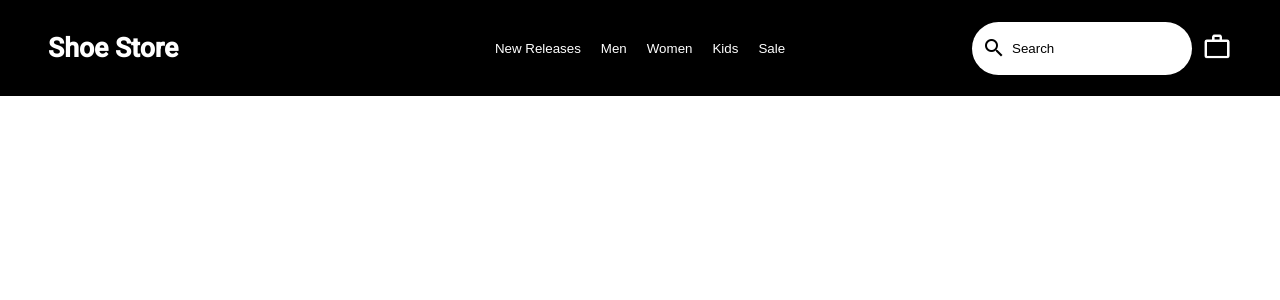
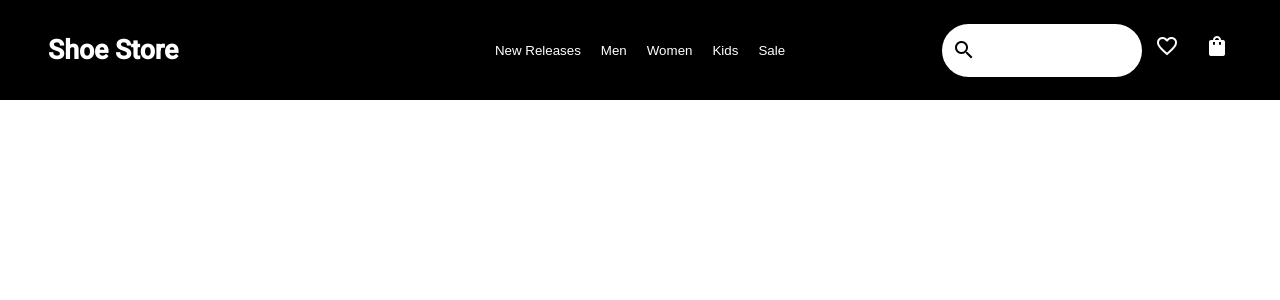
Before and after one commit to snappydevlpr/shoe-store, an Angular app: page / in a window 1280 px wide. Shown: the top 300 px of the page. Built offline with nearby package versions, Linux system fonts and the light colour scheme.

Commit message:
added search animation

```diff
--- a/src/app/navbar/navbar.component.css
+++ b/src/app/navbar/navbar.component.css
@@ -1,6 +1,11 @@
+:root{
+    --navbarHeight: 100px;
+}
+
 
 nav{
     background-color: black;
+    height: 100px;
 }
 
 #site-title{
@@ -11,32 +16,32 @@ nav{
 
 /* desktop */
 .desktop-menu{
+    align-items: center;
     display: flex;
+    height: 100%;
     justify-content: space-between;
-    align-items: center;
     padding: 0 38px
 
 }
 
 .desktop-menu-bar{
     position: absolute;
+    text-align: center;
     width: calc(100% - 76px);
-    text-align: center;
-    overflow: hidden;
 }
 
 .menu-buttons{
     background: none;
     border: none;
     color: white;
-    text-decoration: none;
     margin: 10px;
     padding: 0;
+    text-decoration: none;
 }
 
 #menu-button-img{
+    height: 20px;
     width: 30px;
-    height: 20px;
 }
 
 .icon-menu{
@@ -45,34 +50,33 @@ nav{
     z-index: 4;
 }
 
-#cart-icon{
-    height: wi;
-}
-
 .search-form{
-    display: flex;
     align-items: center;
     background: white;
     border: white;
     border-radius: 50px;
+    display: flex;
     padding: 10px;
     width: 200px;
     z-index: 4;
 }
 
 .search-entry{
+    background: none;
+    border: none;
     height: 100%;
-    border: none;
-    background: none;
+    width: 100%;
 }
 .search-entry:focus{
     outline: none;
 }
 
 .mobile-nav{
+    align-items: center;
     display: flex;
-    align-items: center;
     justify-content: space-between;
+    padding: 0 38px
+
 }
 
 .mobile-icon{
@@ -102,13 +106,13 @@ nav{
 }
 
 .mobile-icons{
+    align-items: center;
     display: flex;
-    align-items: center;
 }
 
 .mobile-search-icon{
+    height: 30px;
     width: 30px;
-    height: 30px;
 }
 
 .mobile-menu{
@@ -116,6 +120,39 @@ nav{
     transform: translateY(-20px);
 }
 
+.search-expand{
+    align-items: center;
+    background-color: black;
+    display: flex;
+    height: 100px;
+    justify-content: center;
+    align-items: center;
+    position: absolute;
+    right: 130px;
+    top: 0;
+    width: 210px;
+    z-index: -1;
+}
+
+.search-form-expanded{
+    display: flex;
+    align-items: center;
+    background: white;
+    border: white;
+    border-radius: 50px;
+    padding: 10px;
+    width: 90%;
+    height: 30px;
+    z-index: 4;
+}
+
+.search-button{
+    background: none;
+    border: none;
+    text-decoration: none;
+    margin: 10px;
+    padding: 0;
+}
 
 .mobile-menu-grid{
     display: grid;
--- a/src/app/navbar/navbar.component.html
+++ b/src/app/navbar/navbar.component.html
@@ -15,17 +15,17 @@
 
         <!-- icon menus -->
         <div class="icon-menu">
-
-            <div class="search-form">
+            <button (click)="expandSearch()" class="search-form">
                 <mat-icon>search</mat-icon>
-                <input class="search-entry" type="button" value="Search">
-            </div>
-
+                <p class="search-entry"  type="button" value="Search"></p>
+            </button>
             <button class="menu-buttons">
-                <img class="mobile-icon" id="cart-icon" src="../../assets/cart-icon.png" alt="cart-icon">
+                <mat-icon class="mobile-icon">favorite_border</mat-icon>
+            </button>
+            <button class="menu-buttons">
+                <mat-icon class="mobile-icon">shopping_bag</mat-icon>
             </button>
         </div>
-
     </div>
 
     <!-- mobile menu -->
@@ -33,20 +33,30 @@
             <h1 id="site-title">Shoe Store</h1>
         <div>
             <button class="menu-buttons">
-                <img class="mobile-icon" src="../../assets/outline_search_white.png" alt="search-icon">
+                <mat-icon class="mobile-icon">shopping_bag</mat-icon>
+
             </button>
-            <button class="menu-buttons">
-                <img class="mobile-icon" src="../../assets/cart-icon.png" alt="cart-icon">
+            <button class="menu-buttons" (click)="expandSearch()">
+                <mat-icon class="mobile-icon">search</mat-icon>
             </button>
             <button (click)="dropdownMenuMobileToggle()" class="menu-buttons">
-                <img class="mobile-icon" src="../../assets/menu-icon.png" alt="menu-icon">
+                <mat-icon class="mobile-icon">menu</mat-icon>
             </button>
         </div>
-
     </div>
 
+    <div [@expandedSearch]="getExpandedSearchState()" class="search-expand">
+        <div class="search-form-expanded">
+            <mat-icon>search</mat-icon>
+            <input class="search-entry" type="text" placeholder="Search">
+            <button class="search-button" (click)="expandSearch()">
+                <mat-icon>close</mat-icon>
+            </button>
 
+        </div>
+    </div>
 </nav>
+
 <!-- desktop dropdown -->
 <div *ngIf='!isMobile' [@openClose]="getMenuState()" id="dropdown-menu" class="dropdown-menu">
     <ul class="menu-grid">
@@ -61,7 +71,7 @@
     </ul>
 </div>
 
-<!--  -->
+<!-- mobile dropdown -->
 <div *ngIf='isMobile' [@mobileMenuOpenClose]="getMobileMenuState()" id="mobile-menu" class="mobile-menu">
     <ul class="menu-grid">
         <li class="menu-grid-option"> Shoes</li>
--- a/src/app/navbar/navbar.component.ts
+++ b/src/app/navbar/navbar.component.ts
@@ -1,5 +1,5 @@
 import { Component, OnInit } from '@angular/core';
-import { fromEvent } from 'rxjs';
+import { fromEvent, observable, Observable } from 'rxjs';
 import { debounceTime, map } from 'rxjs/operators';
 import { trigger, transition, style, animate, state, sequence } from '@angular/animations';
 
@@ -40,32 +40,64 @@ import { trigger, transition, style, animate, state, sequence } from '@angular/a
       ]),
     ]),
 
+    trigger('expandedSearch', [
+      state('expandSearch', style({
+        zIndex: 5,
+        width: "100%",
+        right: "0",
+
+      })),
+
+      transition('* => expandSearch', [
+      sequence([
+        animate('500ms ease',style({
+          zIndex: 5,
+          width: "100%",
+          right: "0",
+
+        }))
+      ])
+      ]),
+
+    ]),
+
   ],
 })
 
 export class NavbarComponent implements OnInit {
+  expandSearchSwitch:boolean = false;
+  isMobile:boolean = false
   menuDropdown:boolean = false;
   mobileMenuDropdown:boolean = false;
-  mobileFormat:boolean = false;
-  isMobile:boolean = false
-  constructor() { }
+
+  constructor() {
+   }
 
   ngOnInit(): void {
+
+    var mobileSizeLimit = 768
     // Checks if screen size is less than 1024 pixels
-    const checkScreenSize = () => {
-      if(document.body.offsetWidth <= 425){
-        console.log(document.body.offsetWidth)
-        this.isMobile = true
+    fromEvent(window,'resize').subscribe(
+      x => {
+        if(document.body.offsetWidth <= mobileSizeLimit){
+          this.isMobile = true
+        }
+        else{
+          this.isMobile = false
+        }
       }
-      else{
-        this.isMobile = false
+    )
+
+    fromEvent(window,'load').subscribe(
+      x => {
+        if(document.body.offsetWidth <= mobileSizeLimit){
+          this.isMobile = true
+        }
+        else{
+          this.isMobile = false
+        }
       }
-    };
-
-    // Create observable from window resize event
-    const screenSizeChanged$ = fromEvent(window, 'resize').pipe(debounceTime(100),map(checkScreenSize));
-    //creating a subscription to the resize
-    screenSizeChanged$.subscribe()
+    )
   }
 
   //menu animation state changes
@@ -76,6 +108,10 @@ export class NavbarComponent implements OnInit {
   //mobile menu animation state changes
   getMobileMenuState(){
     return this.mobileMenuDropdown? 'mobileShow':'mobilehide';
+  }
+
+  getExpandedSearchState(){
+    return this.expandSearchSwitch? 'expandSearch':'collapseSearch';
   }
 
   //menu toggling animations
@@ -97,4 +133,14 @@ export class NavbarComponent implements OnInit {
       this.mobileMenuDropdown = true;
     }
   }
+
+  expandSearch(){
+    if(this.expandSearchSwitch){
+      this.expandSearchSwitch = false;
+    }
+    else{
+      console.log('hello')
+      this.expandSearchSwitch = true;
+    }
+  }
 }
```
